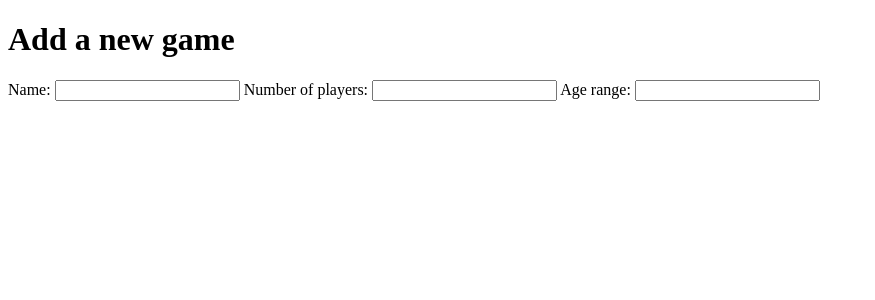
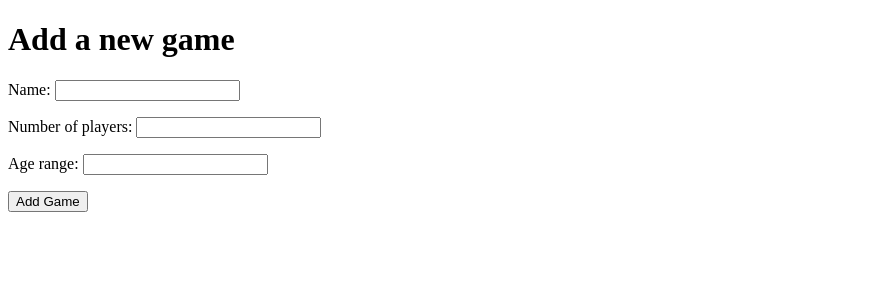
Before and after one commit to Momentum-Team-18/example-django-games, a Django app: page /games/new in a window 1280 px wide. Shown: the top 300 px of the page, without its empty margins (0-875 px from the left). Run offline with Django 4.2, Linux system fonts and the light colour scheme.

Commit message:
add form & delete

```diff
--- a/core/urls.py
+++ b/core/urls.py
@@ -22,5 +22,6 @@ urlpatterns = [
     path('admin/', admin.site.urls),
     path('', views.list_games, name='home'),
     path('games/<int:pk>', views.game_detail, name='game-detail'),
-    path('games/new', views.create_game, name='new-game')
+    path('games/new', views.create_game, name='new-game'),
+    path('games/<int:pk>/delete', views.delete_game, name='delete-game'),
 ]
--- a/games/views.py
+++ b/games/views.py
@@ -19,9 +19,21 @@ def game_detail(request, pk):
     return render(request, 'game_detail.html', {'game': game})
 
 
+def delete_game(request, pk):
+    game = get_object_or_404(Game, pk=pk)
+    game.delete()
+    return redirect('home')
+
+
 def create_game(request):
     # create new game
-    form = GameForm()
+    if request.method == 'GET':
+        form = GameForm()
+        # when the user visits the page, render a blank form
+    else:
+        # Django forms only handle GET and POST, so submitting the form will be a POST request
+        form = GameForm(request.POST)
+        form.save()
+        # Saves the new instance of Game in the database
+        return redirect('home')
     return render(request, 'new_game.html', {'form': form})
-
-    # return redirect('home')
--- a/templates/game_detail.html
+++ b/templates/game_detail.html
@@ -13,5 +13,6 @@
     {% if game.age_range %}
     <p>Age Range: {{ game.age_range }}</p>
     {% endif %}
+    <a href="{% url 'delete-game' game.pk %}">DELETE</a>
 </body>
 </html>
--- a/templates/index.html
+++ b/templates/index.html
@@ -14,5 +14,6 @@
     {% for game in games %}
     <p class='game'><a href="{% url 'game-detail' game.pk %}">{{game}}</a></p>
     {% endfor %}
+    <a href="{% url 'new-game' %}">ADD A NEW GAME</a>
 </body>
 </html>
--- a/templates/new_game.html
+++ b/templates/new_game.html
@@ -8,6 +8,10 @@
 </head>
 <body>
     <h1>Add a new game</h1>
-    {{ form }}
+    <form method='POST'>
+        {% csrf_token %}
+        {{ form.as_p }}
+        <button type="submit">Add Game</button>
+    </form>
 </body>
 </html>
```
Also changed, not shown: db.sqlite3.
